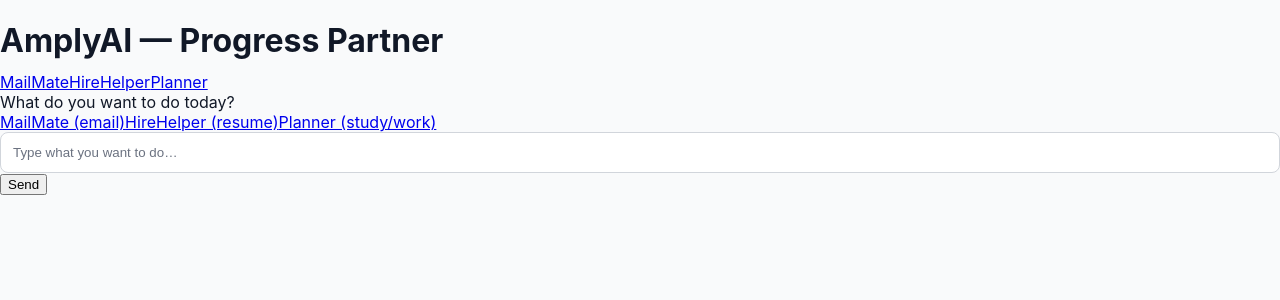
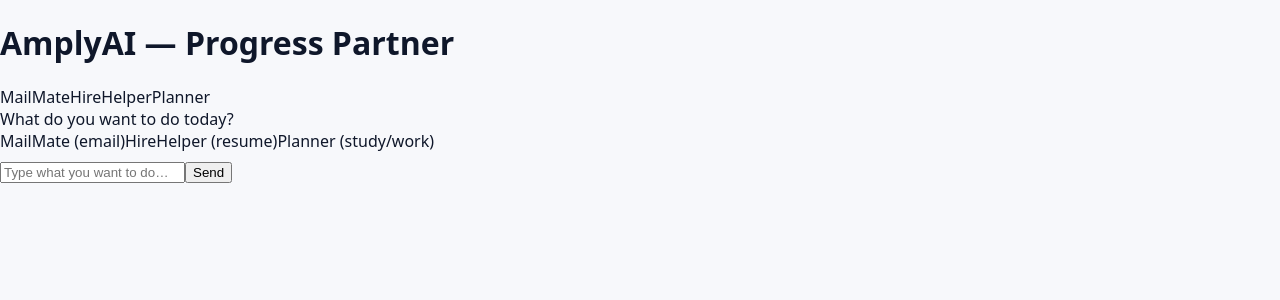
Before and after one commit to madevthevanthiran-maker/amplyai-chatbot, a Next.js app: page / in a window 1280 px wide. Shown: the top 300 px of the page. Built offline with nearby package versions, Linux system fonts and the light colour scheme.

Commit message:
Update globals.css

```diff
--- a/styles/globals.css
+++ b/styles/globals.css
@@ -1,47 +1,146 @@
-/* ----- Base Background & Text ----- */
-body {
-  background-color: #f9fafb; /* light gray background for consistency */
-  color: #111827; /* dark text for readability */
-  font-family: 'Inter', sans-serif;
-  margin: 0;
-  padding: 0;
+/* styles/globals.css */
+
+/* Design tokens */
+:root{
+  --bg: #f7f8fb;
+  --card: #ffffff;
+  --text: #0f172a;
+  --muted: #64748b;
+  --border: #e5e7eb;
+  --primary: #111827;
+  --primary-contrast: #ffffff;
+  --pill-bg: #f1f5f9;
+  --pill-text: #0f172a;
+  --focus: #2563eb;
+  --shadow: 0 8px 30px rgba(0,0,0,0.06);
+  --radius: 14px;
 }
 
-/* ----- Input fields (textareas, selects, inputs) ----- */
-input, textarea, select {
-  background-color: #ffffff;
-  color: #111827;
-  border: 1px solid #d1d5db;
-  border-radius: 8px;
-  padding: 0.75rem;
-  width: 100%;
-  box-sizing: border-box;
+/* Reset-ish */
+*{ box-sizing: border-box; }
+html,body{ padding:0; margin:0; background:var(--bg); color:var(--text); font-family: ui-sans-serif, system-ui, -apple-system, Segoe UI, Roboto, Helvetica, Arial, "Apple Color Emoji","Segoe UI Emoji"; }
+a{ color:inherit; text-decoration: none; }
+
+/* Layout */
+.app{
+  max-width: 1100px;
+  margin: 48px auto;
+  padding: 0 20px;
 }
 
-input:focus, textarea:focus, select:focus {
-  outline: none;
-  border-color: #6366f1; /* blue accent */
-  box-shadow: 0 0 0 2px rgba(99, 102, 241, 0.3);
+.topbar{
+  display:flex;
+  gap: 10px;
+  justify-content: flex-end;
+  margin-bottom: 18px;
 }
 
-/* ----- Placeholder text (make more visible) ----- */
-input::placeholder,
-textarea::placeholder {
-  color: #6b7280; /* medium gray instead of very light */
-  opacity: 1; /* ensure it's visible */
+.pill-link{
+  display:inline-flex; align-items:center;
+  background:var(--pill-bg); color:var(--pill-text);
+  padding: 8px 14px; border-radius: 999px;
+  border:1px solid var(--border);
+}
+.pill-link:hover{ filter: brightness(0.98); }
+
+.chat{
+  background:var(--card);
+  border:1px solid var(--border);
+  border-radius: var(--radius);
+  box-shadow: var(--shadow);
+  padding: 20px;
 }
 
-/* ----- Card / container consistency ----- */
-.container, .card {
-  background-color: #ffffff;
-  border-radius: 12px;
-  box-shadow: 0 2px 8px rgba(0, 0, 0, 0.06);
-  padding: 1.5rem;
-  margin-bottom: 1.5rem;
+.chat h1{
+  font-size: 20px; margin: 0 0 16px;
+  font-weight: 700;
 }
 
-/* ----- Headings ----- */
-h1, h2, h3, h4 {
-  color: #111827;
-  margin-bottom: 0.75rem;
+.quick-actions{
+  display:flex; flex-wrap: wrap; gap: 10px;
+  margin: 8px 0 16px;
 }
+.quick-actions a{
+  background: var(--pill-bg);
+  border: 1px solid var(--border);
+  border-radius: 10px;
+  padding: 10px 12px;
+}
+
+form{ margin-top: 8px; }
+.input{
+  width: 100%;
+  padding: 14px 15px;
+  background: #fff;
+  border: 1px solid var(--border);
+  border-radius: 12px;
+  outline: none;
+}
+.input:focus{ border-color: var(--focus); box-shadow: 0 0 0 3px rgba(37,99,235,0.15); }
+
+/* Improve placeholder contrast */
+.input::placeholder{ color:#6b7280; }
+
+.actions{ display:flex; justify-content:flex-end; margin-top: 10px; }
+.btn{
+  background:var(--primary); color:var(--primary-contrast);
+  border: none; padding: 10px 16px; border-radius: 10px;
+  cursor: pointer;
+}
+.btn:hover{ filter: brightness(0.95); }
+
+.backbar{
+  display:flex; gap:8px; justify-content: flex-end; align-items:center;
+  margin: 12px 0 14px;
+}
+.backbar a{ color:#1e293b; text-decoration: underline; }
+
+.page{
+  background: var(--card);
+  border:1px solid var(--border);
+  border-radius: var(--radius);
+  box-shadow: var(--shadow);
+  padding: 20px;
+}
+
+.section-title{ font-weight:700; margin: 0 0 14px; }
+
+/* 2-column form helper */
+.grid{
+  display:grid;
+  grid-template-columns: 1fr 1fr;
+  gap: 12px;
+}
+.grid .full{ grid-column: 1 / -1; }
+
+textarea{
+  width: 100%; min-height: 120px;
+  border:1px solid var(--border);
+  border-radius: 10px;
+  padding: 12px; resize: vertical;
+}
+textarea:focus{ border-color: var(--focus); outline: none; box-shadow: 0 0 0 3px rgba(37,99,235,0.15); }
+
+select, input[type="text"], input[type="date"], input[type="number"]{
+  width: 100%;
+  border:1px solid var(--border);
+  border-radius: 10px;
+  padding: 10px 12px;
+  background:#fff;
+}
+select:focus, input:focus{ border-color: var(--focus); outline: none; box-shadow: 0 0 0 3px rgba(37,99,235,0.15); }
+
+.preview{
+  background:#fafbff;
+  border:1px dashed var(--border);
+  border-radius: 10px;
+  padding: 14px;
+  color:#111827;
+  line-height:1.6;
+}
+
+/* Mobile */
+@media (max-width: 720px){
+  .grid{ grid-template-columns: 1fr; }
+  .topbar{ justify-content:flex-start; flex-wrap:wrap; }
+}
```
